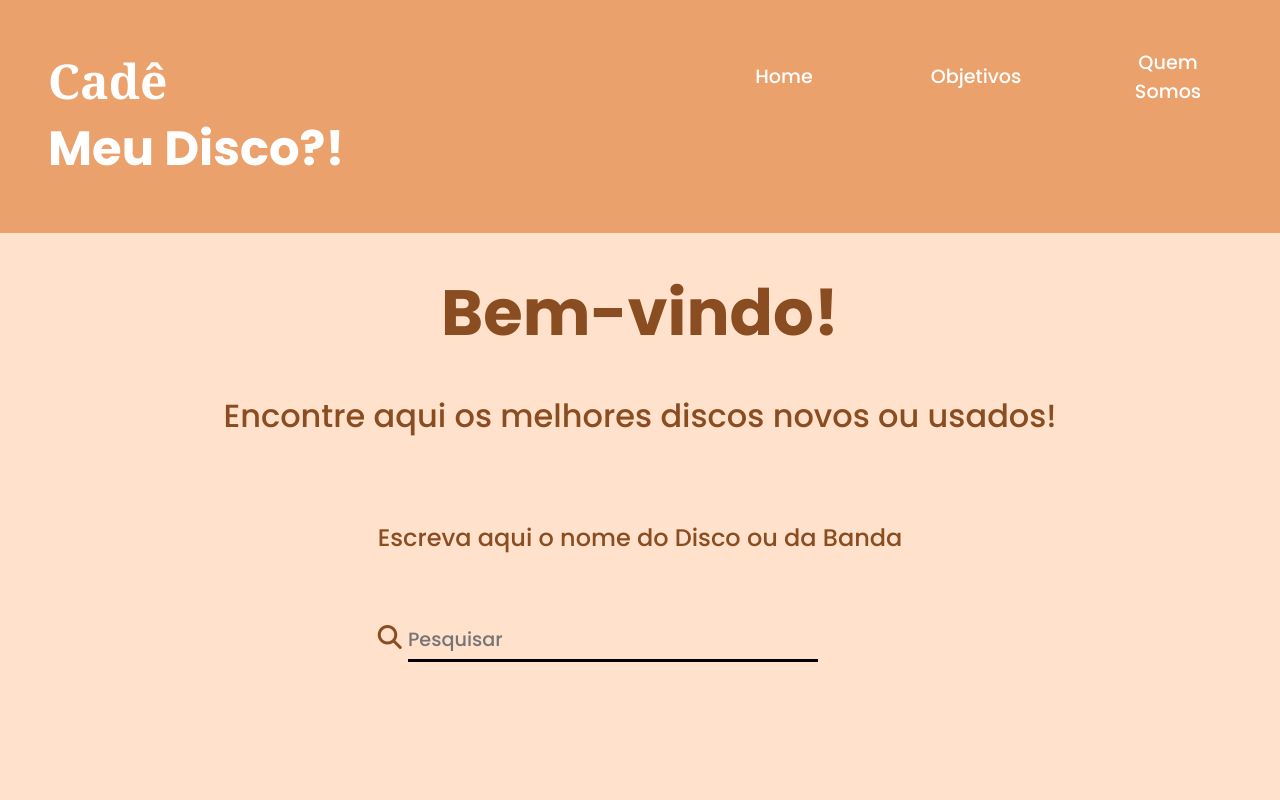
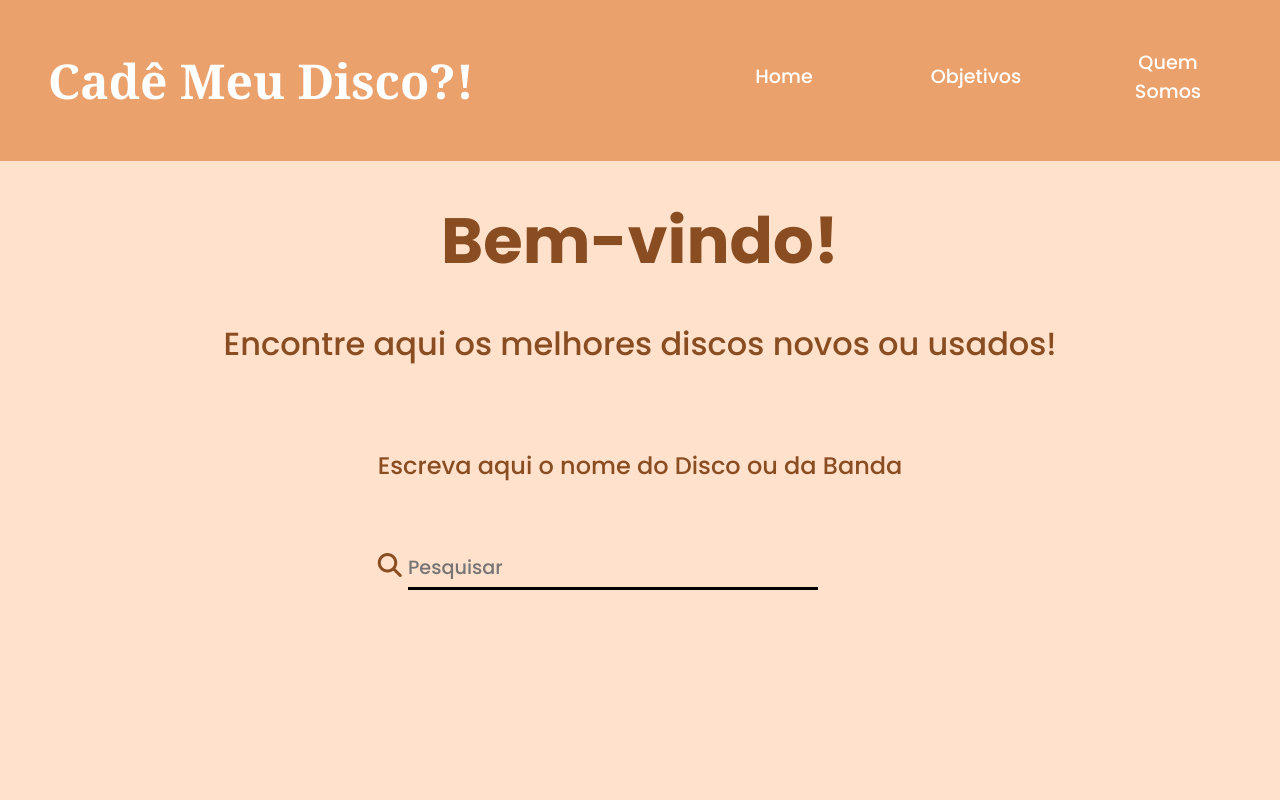
Before and after one commit to vinimarques7/PTI---4th, a plain HTML site: page index.html in a window 1280 px wide. Shown: the top 800 px of the page. Drawn offline with Linux system fonts and the light colour scheme.

Commit message:
Update index.html

```diff
--- a/index.html
+++ b/index.html
@@ -18,7 +18,7 @@
 <body>
     <main>
         <div class="header-container">
-            <h1 class="title">Cadê <p>Meu Disco?!</p></h1>
+            <h1 class="title">Cadê Meu Disco?!</h1>
             <div class="header-topics">
                 <button type="button" class="topics-button">Home</button>
                 <button type="button" class="topics-button">Objetivos</button>
```
